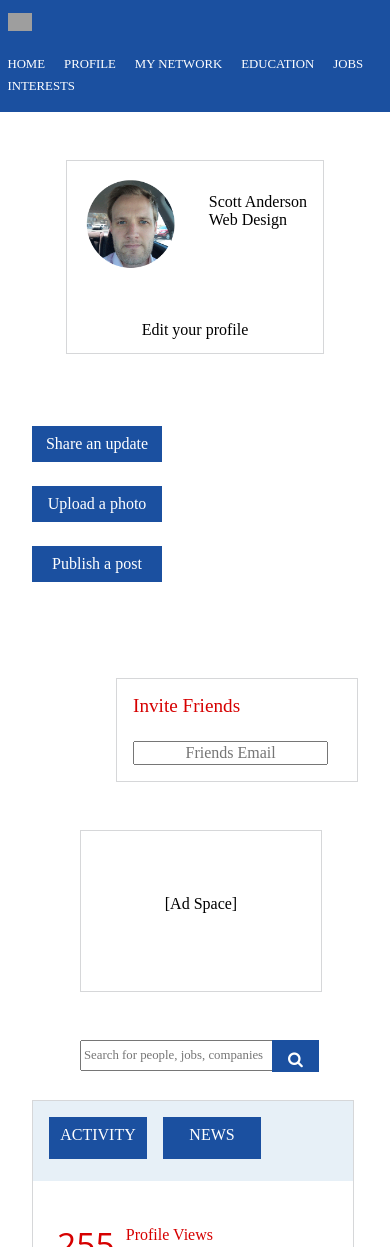
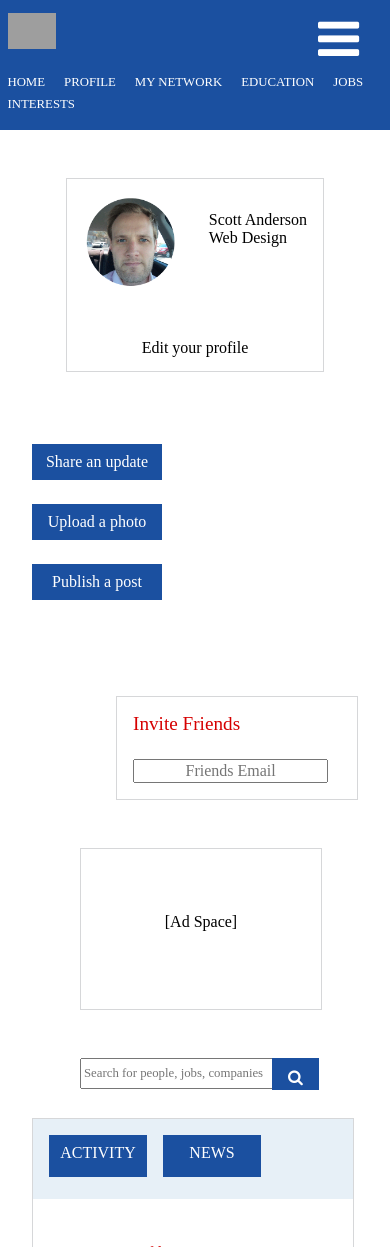
Before and after one commit to scottanderson5/Linkedin-ReWork, a Jekyll site: the page built from index.html, in a window 390 px wide. Shown: the top 1247 px of the page. Built offline with Jekyll 4.4.1, drawn with Linux system fonts in a browser that asks for light colours; nearby versions of some CDN libraries; grey boxes are pictures that could not be loaded.

Commit message:
Mobile Menu added

```diff
--- a/JQuery/mainLI.js
+++ b/JQuery/mainLI.js
@@ -8,3 +8,8 @@
 
   $('#' + toggleId).addClass('activeLI');
 });
+
+
+$('.mobile-menu').click(function(){
+  $('.nav-barB').slideToggle(500);
+});
--- a/_includes/header.html
+++ b/_includes/header.html
@@ -15,5 +15,18 @@
 			<a href="#" class="nav-li">INTERESTS</a>
 		</ul>
 
+		<div class="mobile-menu">
+          <i class="fa fa-bars bars-sizing" aria-hidden="true"></i>
+      	</div>
+
+		<ul class="nav-barB">
+			<a href="#" class="nav-li">HOME</a>
+			<a href="#" class="nav-li">PROFILE</a>
+			<a href="#" class="nav-li">MY NETWORK</a>
+			<a href="#" class="nav-li">EDUCATION</a>
+			<a href="#" class="nav-li">JOBS</a>
+			<a href="#" class="nav-li">INTERESTS</a>
+		</ul>
+
 
 </header>
--- a/css/main1.scss
+++ b/css/main1.scss
@@ -116,7 +116,7 @@
 }
 
 .logo{
-	width: 1.5em;
+	width: 3em;
 	padding: 0.8em 0.5em 0em 0.5em;
 
 	@media (min-width: 600px){
@@ -129,9 +129,24 @@
 }
 
 .nav-bar{
-	display: inline-block;
+	display: none;
 	padding: 1em 0.5em 0em 0em;
 	margin: 0;
+
+	@media (min-width: 600px){
+		display: inline-block;
+	}
+
+}
+
+.nav-barB{
+	display: block;
+	padding: 1em 0.5em 0em 0em;
+	margin: 0;
+
+	@media (min-width: 600px){
+		display: none;
+	}
 
 }
 
@@ -157,6 +172,23 @@
 	text-decoration: underline;
 	border: 1px solid white;
 }
+
+.mobile-menu{
+    display: block;
+    float: right;
+    font-size: 3em;
+    padding-top: 0.1em;
+
+    @media (min-width: 550px){
+        display: none;
+    }
+}
+
+.bars-sizing{
+    width: 1.5em;
+    color: white;
+}
+
 
 /************** CENTER ***************************/
 
```
Also changed, not shown: 4 other files.
